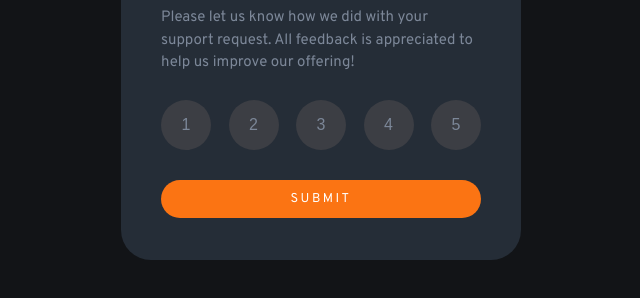
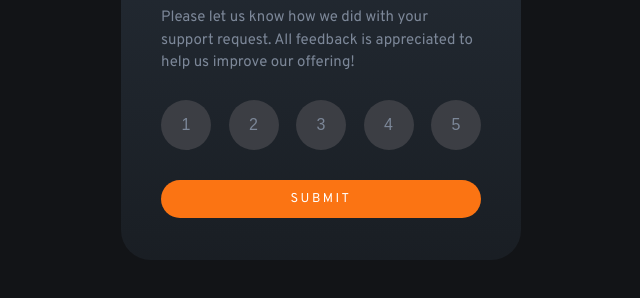
Before and after one commit to bdal90/Frontend-Mentor-Interactive-Rating-Component, a plain HTML site: page index.html in a window 1280 px wide. Shown: the part 340-638 px from the top of the page, without its empty margins (319-959 px from the left). Drawn offline with Linux system fonts and the light colour scheme.

Commit message:
Add files via upload

```diff
--- a/style.css
+++ b/style.css
@@ -15,7 +15,7 @@ body {
 
 /* RATING STATE */
 .container {
-    background: hsl(213, 19%, 18%);
+    background:linear-gradient(hsl(213, 19%, 18%), hsl(213, 17%, 12%));
     height: 400px;
     width: 400px;
     border-radius: 30px;
```
